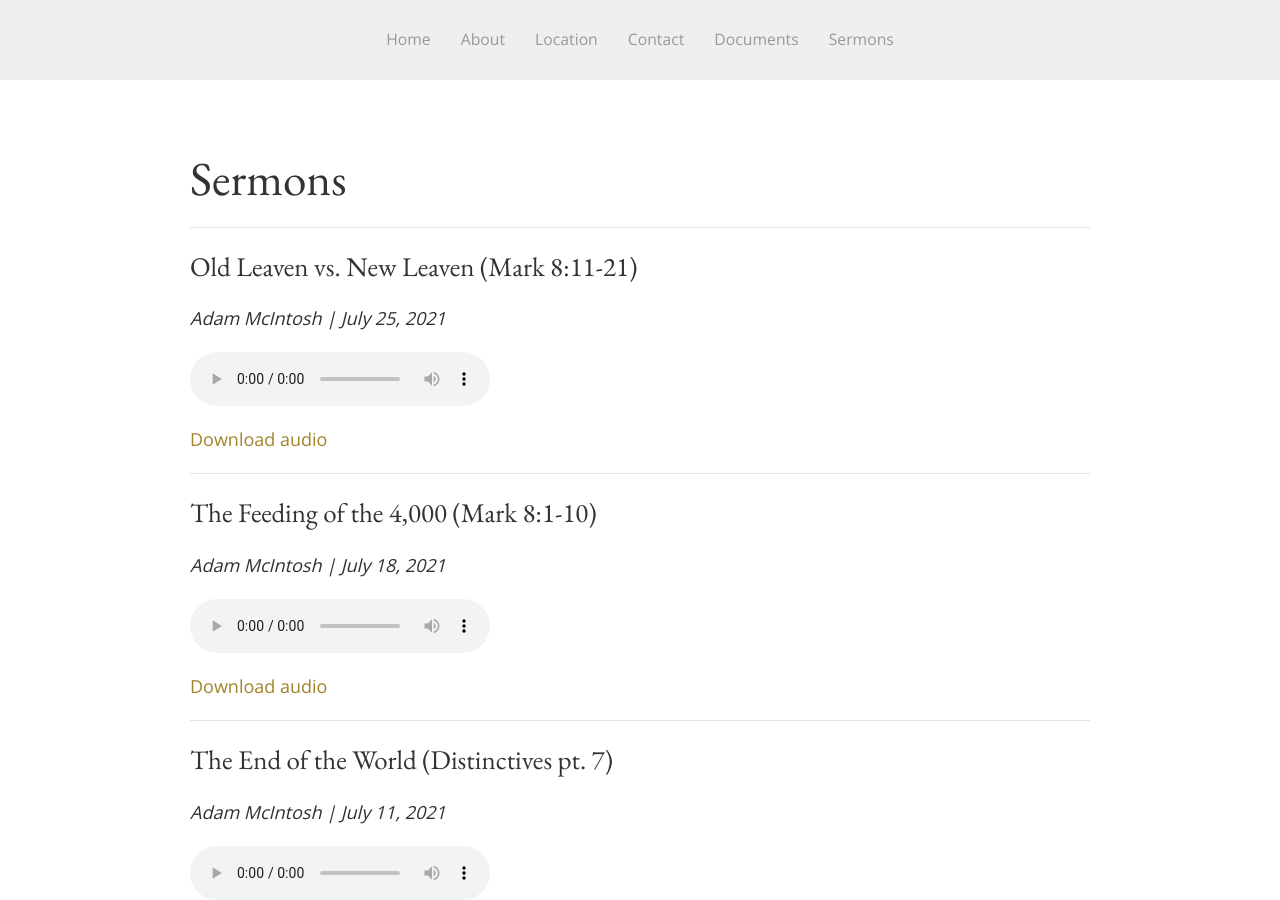
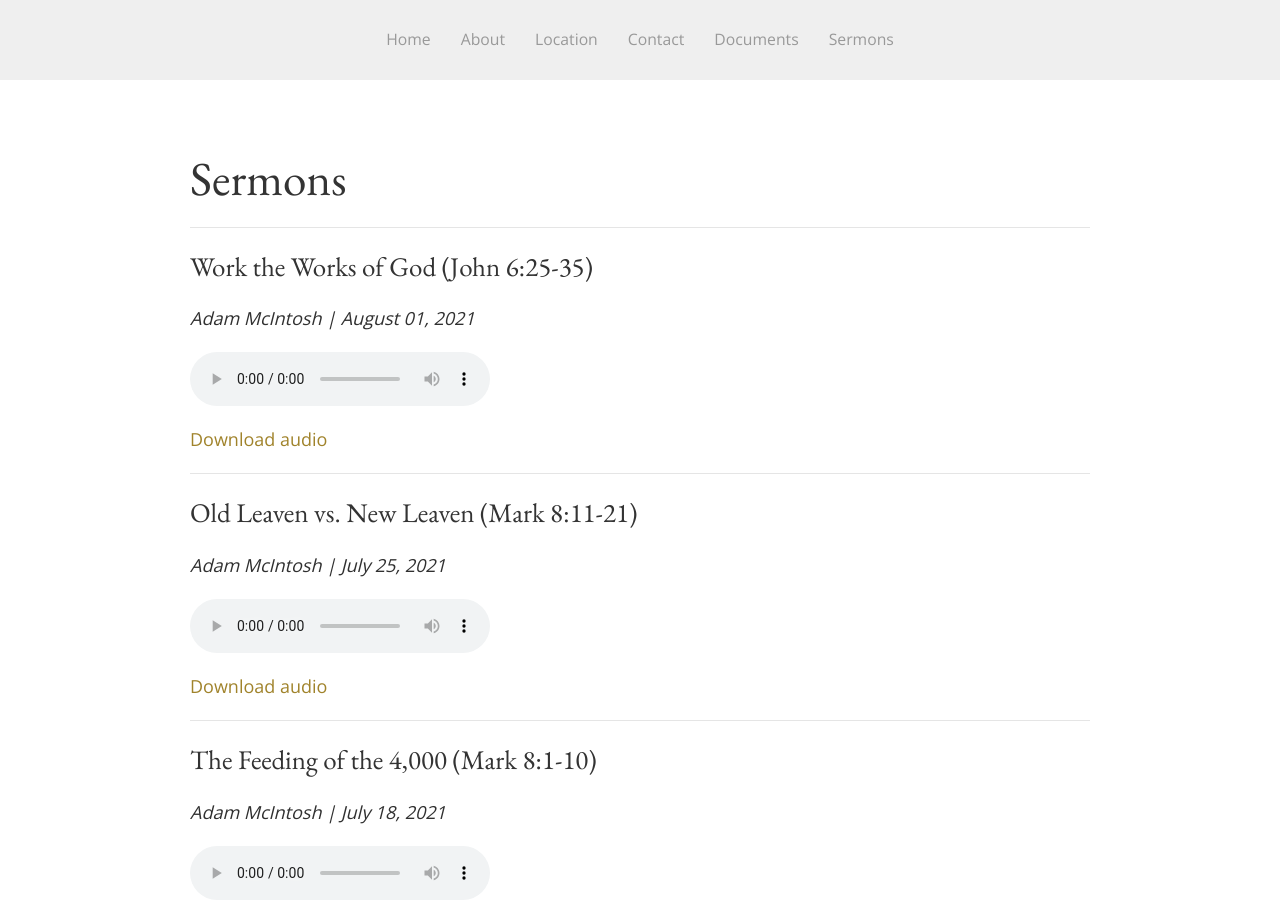
Before and after one commit to SaintDavidsChurch/website, a Jekyll site: the page built from sermons.html, in a window 1280 px wide and 900 px high. Built offline with Jekyll 4.4.1, drawn with Linux system fonts in a browser that asks for light colours.

Commit message:
Updated by InferCMS

```diff
--- a/_data/sermons.yml
+++ b/_data/sermons.yml
@@ -166,3 +166,7 @@
   date: '2021-07-25'
   preacher: Adam McIntosh
   audio_file: https://saintdavids.church/assets/sermons/2021/July/Adam-McIntosh_July25-2021_Mark8.11-21.mp3
+- title: Work the Works of God (John 6:25-35)
+  date: '2021-08-01'
+  preacher: Adam McIntosh
+  audio_file: https://saintdavids.church/assets/sermons/2021/August/Adam-McIntosh_Aug1-2021_John6.25-35.mp3
```
